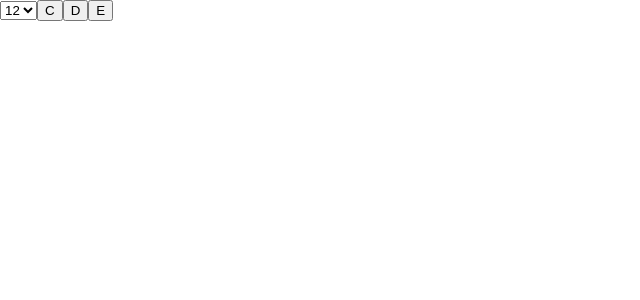
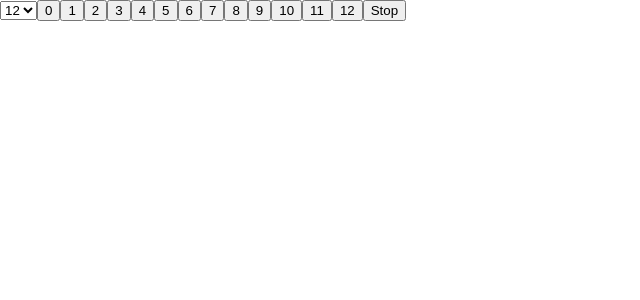
Before and after one commit to kevinsqi/microharmonic, a React (Create React App) app: page / in a window 1280 px wide. Shown: the top 300 px of the page, without its empty margins (0-640 px from the left). Built offline with nearby package versions, Linux system fonts and the light colour scheme.

Commit message:
fix addition issue, stop notes

```diff
--- a/src/App.js
+++ b/src/App.js
@@ -7,6 +7,7 @@ function getFrequency(note, stepsPerOctave) {
   return 440 * Math.pow(2, note * (1 / stepsPerOctave));
 }
 
+// TODO: volume control
 class App extends Component {
   constructor(props) {
     super(props);
@@ -17,10 +18,11 @@ class App extends Component {
     };
 
     this.ctx = new window.AudioContext();
-    this.nodes = {};
+    this.notes = {};
 
     this.onChangeStepsPerOctave = this.onChangeStepsPerOctave.bind(this);
     this.startNote = this.startNote.bind(this);
+    this.stopAllNotes = this.stopAllNotes.bind(this);
     this.stopNote = this.stopNote.bind(this);
   }
 
@@ -33,17 +35,23 @@ class App extends Component {
 
     console.log('starting frequency: ', oscillator.frequency.value);
 
-    this.nodes[note] = oscillator;
+    this.notes[note] = oscillator;
+  }
+
+  stopAllNotes() {
+    Object.keys(this.notes).map((note) => {
+      this.notes[note].stop(0);
+      this.notes[note].disconnect();
+      delete this.notes[note];
+    });
   }
 
   stopNote(note) {
-    this.nodes[note].stop(0);
-    this.nodes[note].disconnect();
-    this.nodes[note] = null;
+    this.notes[note] = null;
   }
 
   onClick(note) {
-    if (this.nodes[note]) {
+    if (this.notes[note]) {
       this.stopNote(note);
     } else {
       this.startNote(note);
@@ -51,8 +59,11 @@ class App extends Component {
   }
 
   onChangeStepsPerOctave(event) {
+    console.log('onChangeStepsPerOctave', event.target.value);
+
+    this.stopAllNotes();
     this.setState({
-      stepsPerOctave: event.target.value,
+      stepsPerOctave: parseInt(event.target.value),
     });
   }
 
@@ -61,12 +72,19 @@ class App extends Component {
       <div>
         <select value={this.state.stepsPerOctave} onChange={this.onChangeStepsPerOctave}>
           {
-            _.range(24).map((index) => <option value={index} key={index}>{index}</option>)
+            _.range(50).map((index) => <option value={index} key={index}>{index}</option>)
           }
         </select>
-        <button onClick={this.onClick.bind(this, 0)}>C</button>
-        <button onClick={this.onClick.bind(this, 1)}>D</button>
-        <button onClick={this.onClick.bind(this, 2)}>E</button>
+
+        {
+          _.range(this.state.stepsPerOctave + 1).map((index) => {
+            return (
+              <button onClick={this.onClick.bind(this, index)} key={index}>{index}</button>
+            );
+          })
+        }
+
+        <button onClick={this.stopAllNotes}>Stop</button>
       </div>
     );
   }
```
